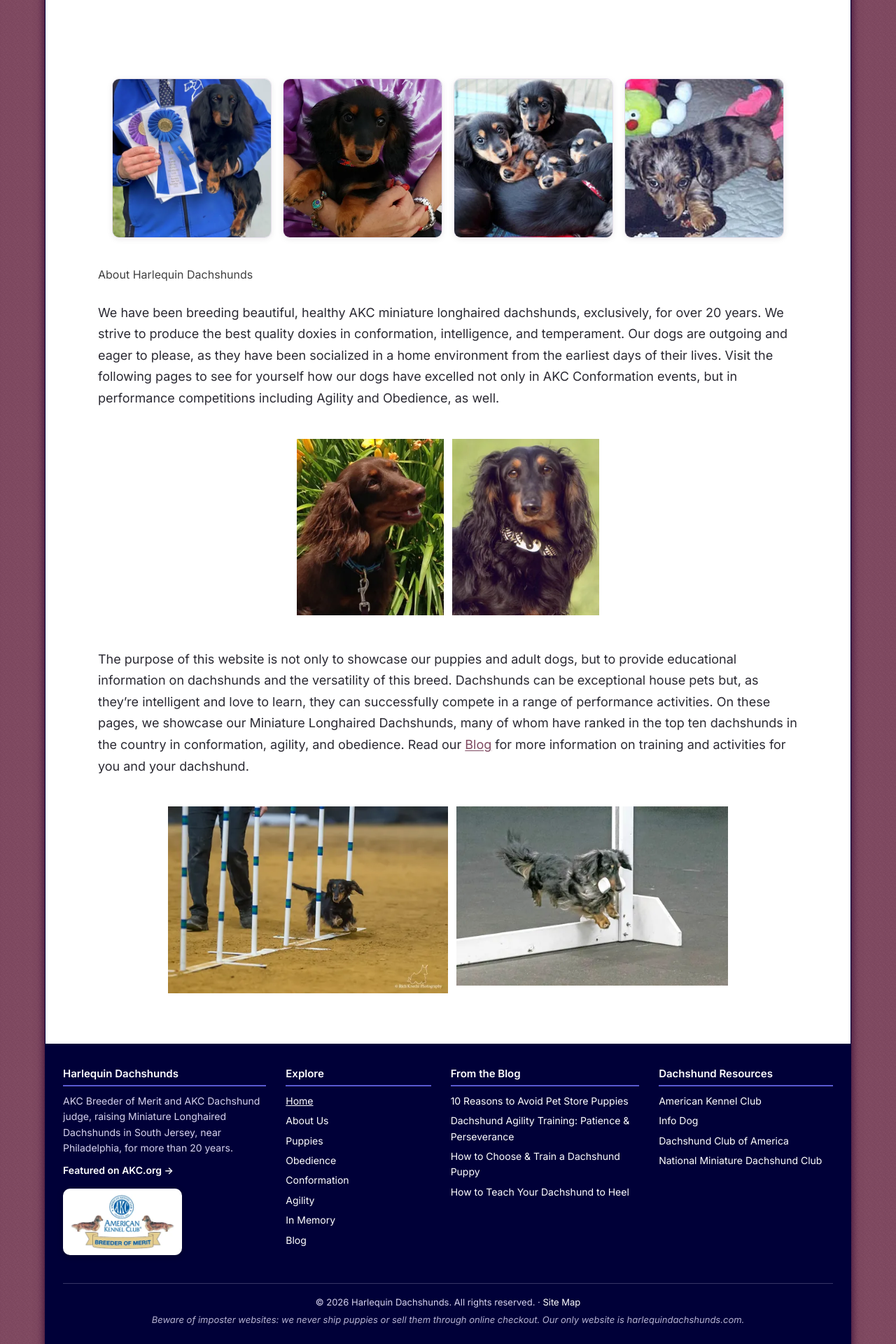
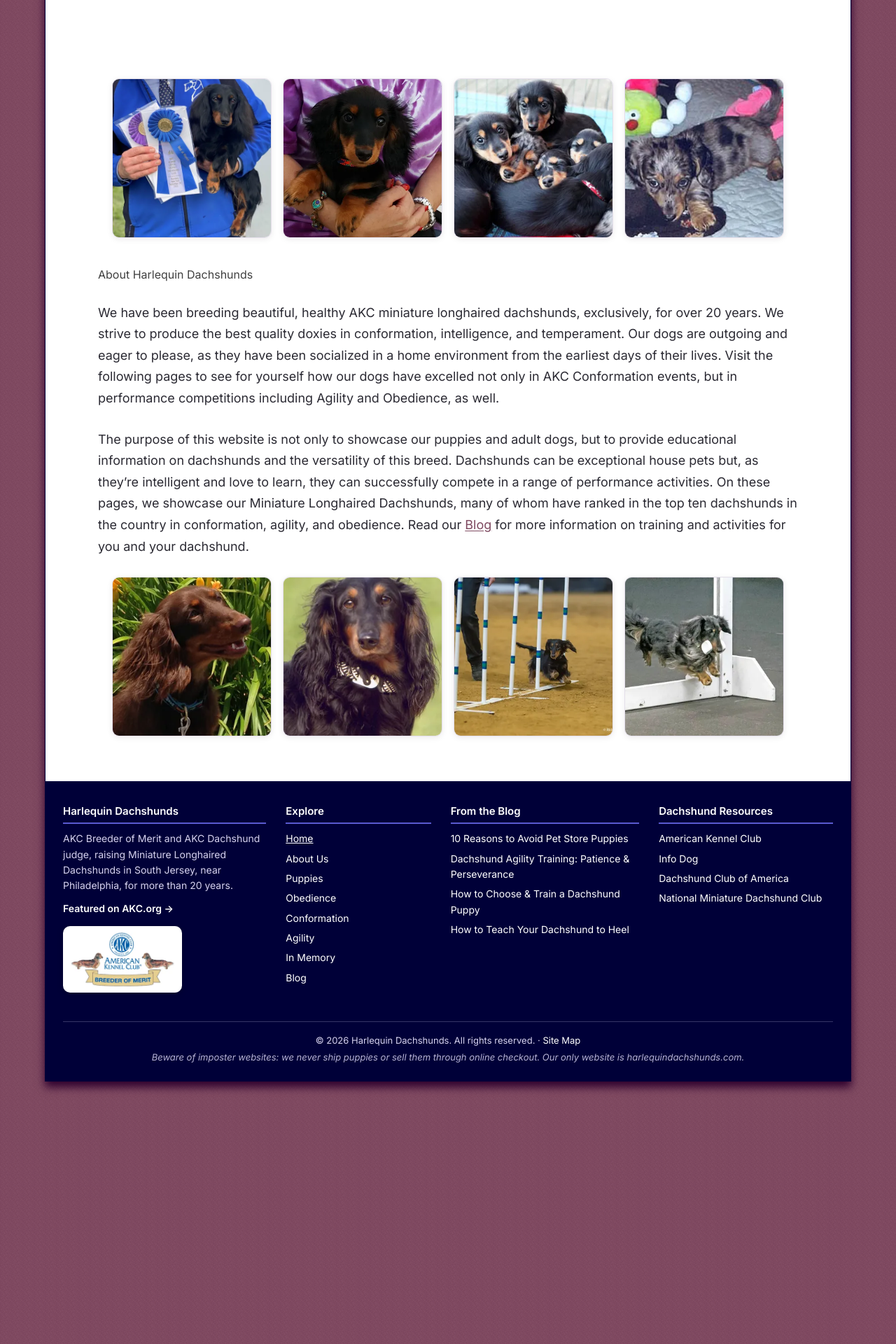
Before and after one commit to louisliberty/harlequin-dachshunds, a Jekyll site: the page built from index.html, in a window 1280 px wide. Shown: the part 1523-3443 px from the top of the page at 70% size. Built offline with Jekyll 4.4.1, drawn with Linux system fonts in a browser that asks for light colours.

Commit message:
Home: Toby, Harley, Emerald and Open jump photos in one 4-photo grid
Co-Authored-By: Claude Opus 5.5 <noreply@anthropic.com>
Claude-Session: https://claude.ai/code/session_01TAfJqWrpFTn7GBn9jW8hNF

```diff
--- a/index.html
+++ b/index.html
@@ -18,10 +18,10 @@ description: "AKC Breeder of Merit raising champion miniature longhaired dachshu
 </div>
 <h2 class="legacy-heading">About Harlequin Dachshunds</h2>
 <p class="as-heading">We have been breeding beautiful, healthy AKC miniature longhaired dachshunds, exclusively, for over 20 years. We strive to produce the best quality doxies in conformation, intelligence, and temperament. Our dogs are outgoing and eager to please, as they have been socialized in a home environment from the earliest days of their lives. Visit the following pages to see for yourself how our dogs have excelled not only in AKC Conformation events, but in performance competitions including Agility and Obedience, as well.</p>
-<div class="imgcontainer">
-<div><picture><source type="image/webp" srcset="/assets/img-sizes/dogs/toby/toby-280.webp 280w" sizes="(max-width: 600px) 92vw, min(210px, 92vw, 1000px)"><img loading="lazy" decoding="async" alt="Toby" class="alignnone wp-image-640" height="251" src="/assets/images/dogs/toby/toby.png" width="210"/></picture> <picture><source type="image/webp" srcset="/assets/img-sizes/dogs/harley/harleytherapy-280.webp 280w" sizes="(max-width: 600px) 92vw, min(210px, 92vw, 1000px)"><img loading="lazy" decoding="async" alt="HarleyTherapy" class="alignnone wp-image-637" height="252" src="/assets/images/dogs/harley/harleytherapy.png" width="210"/></picture></div>
+<p class="as-heading">The purpose of this website is not only to showcase our puppies and adult dogs, but to provide educational information on dachshunds and the versatility of this breed. Dachshunds can be exceptional house pets but, as they’re intelligent and love to learn, they can successfully compete in a range of performance activities. On these pages, we showcase our Miniature Longhaired Dachshunds, many of whom have ranked in the top ten dachshunds in the country in conformation, agility, and obedience. Read our <a href="/blog/">Blog</a> for more information on training and activities for you and your dachshund.</p>
+<div class="photo-grid photo-grid-4 home-grid">
+<figure><a href="/assets/images/dogs/toby/toby.png"><picture><source type="image/webp" srcset="/assets/img-sizes/dogs/toby/toby-280.webp 280w" sizes="(max-width: 700px) 46vw, 230px"><img src="/assets/images/dogs/toby/toby.png" alt="Toby, a chocolate miniature longhaired dachshund" loading="lazy" decoding="async" style="object-position: 50% 35%"></picture></a></figure>
+<figure><a href="/assets/images/dogs/harley/harleytherapy.png"><picture><source type="image/webp" srcset="/assets/img-sizes/dogs/harley/harleytherapy-280.webp 280w" sizes="(max-width: 700px) 46vw, 230px"><img src="/assets/images/dogs/harley/harleytherapy.png" alt="Harley, a black and tan therapy dog" loading="lazy" decoding="async" style="object-position: 50% 35%"></picture></a></figure>
+<figure><a href="/assets/images/dogs/emerald/emerald-weaves-2013.jpg"><picture><source type="image/webp" srcset="/assets/img-sizes/dogs/emerald/emerald-weaves-2013-480.webp 480w, /assets/img-sizes/dogs/emerald/emerald-weaves-2013-800.webp 800w, /assets/img-sizes/dogs/emerald/emerald-weaves-2013-1200.webp 1200w, /assets/img-sizes/dogs/emerald/emerald-weaves-2013-1600.webp 1600w" sizes="(max-width: 700px) 46vw, 230px"><img src="/assets/images/dogs/emerald/emerald-weaves-2013.jpg" alt="Emerald in the agility weave poles" loading="lazy" decoding="async" style="object-position: 55% 60%"></picture></a></figure>
+<figure><a href="/assets/images/home/open-dumbbell-jump-2015.jpg"><picture><source type="image/webp" srcset="/assets/img-sizes/home/open-dumbbell-jump-2015-480.webp 480w, /assets/img-sizes/home/open-dumbbell-jump-2015-800.webp 800w, /assets/img-sizes/home/open-dumbbell-jump-2015-1200.webp 1200w, /assets/img-sizes/home/open-dumbbell-jump-2015-1600.webp 1600w" sizes="(max-width: 700px) 46vw, 230px"><img src="/assets/images/home/open-dumbbell-jump-2015.jpg" alt="A dapple dachshund clearing the high jump in Open obedience" loading="lazy" decoding="async" style="object-position: 60% 50%"></picture></a></figure>
 </div>
-<p class="as-heading">The purpose of this website is not only to showcase our puppies and adult dogs, but to provide educational information on dachshunds and the versatility of this breed. Dachshunds can be exceptional house pets but, as they’re intelligent and love to learn, they can successfully compete in a range of performance activities. On these pages, we showcase our Miniature Longhaired Dachshunds, many of whom have ranked in the top ten dachshunds in the country in conformation, agility, and obedience. Read our <a href="/blog/">Blog</a> for more information on training and activities for you and your dachshund.</p>
-<div class="imgcontainer">
-<div><picture><source type="image/webp" srcset="/assets/img-sizes/dogs/emerald/emerald-weaves-2013-480.webp 480w, /assets/img-sizes/dogs/emerald/emerald-weaves-2013-800.webp 800w, /assets/img-sizes/dogs/emerald/emerald-weaves-2013-1200.webp 1200w, /assets/img-sizes/dogs/emerald/emerald-weaves-2013-1600.webp 1600w" sizes="(max-width: 600px) 92vw, min(400px, 92vw, 1000px)"><img loading="lazy" decoding="async" alt="Emerald weaves.2013" class="wp-image-750" height="266" src="/assets/images/dogs/emerald/emerald-weaves-2013.jpg" width="400"/></picture> <picture><source type="image/webp" srcset="/assets/img-sizes/home/open-dumbbell-jump-2015-480.webp 480w, /assets/img-sizes/home/open-dumbbell-jump-2015-800.webp 800w, /assets/img-sizes/home/open-dumbbell-jump-2015-1200.webp 1200w, /assets/img-sizes/home/open-dumbbell-jump-2015-1600.webp 1600w" sizes="(max-width: 600px) 92vw, min(388px, 92vw, 1000px)"><img loading="lazy" decoding="async" alt="Open dumbbell jump 2015. lo res" class="wp-image-749" height="256" src="/assets/images/home/open-dumbbell-jump-2015.jpg" width="388"/></picture></div>
-</div>
```
